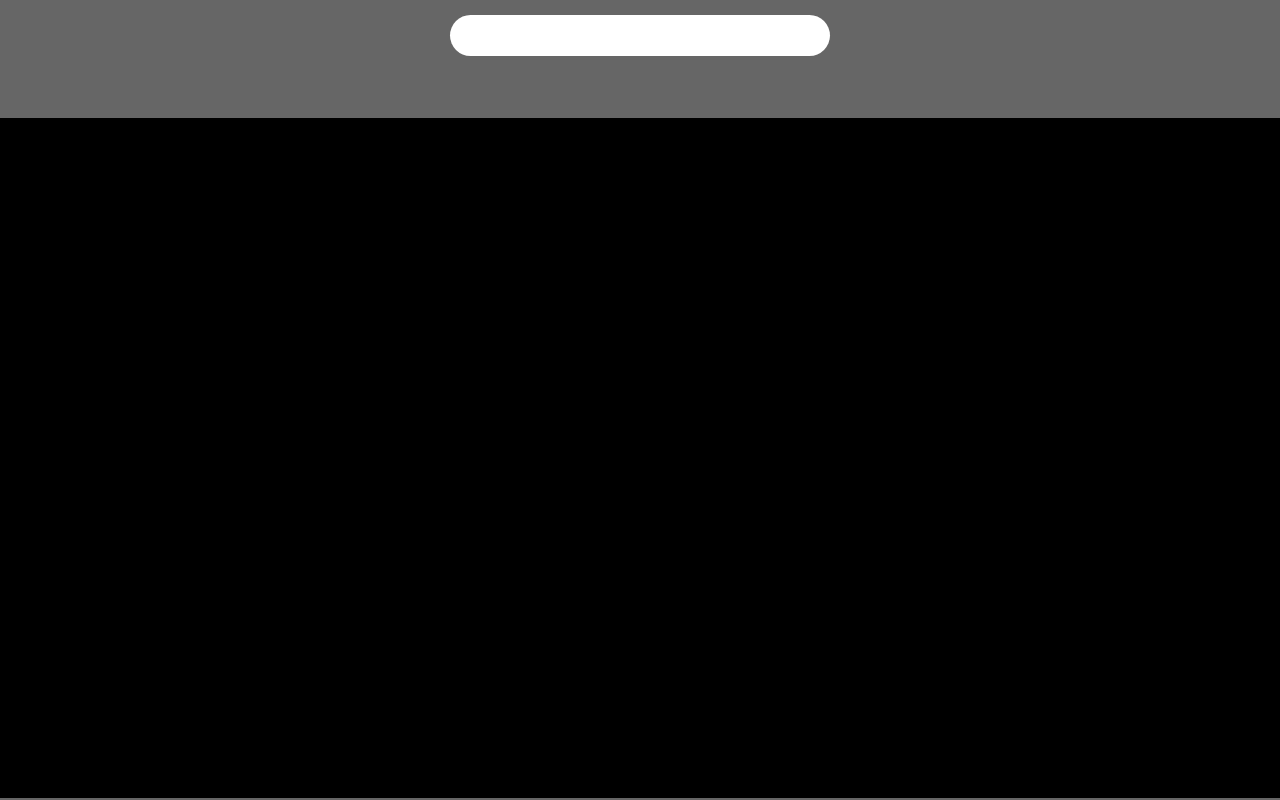
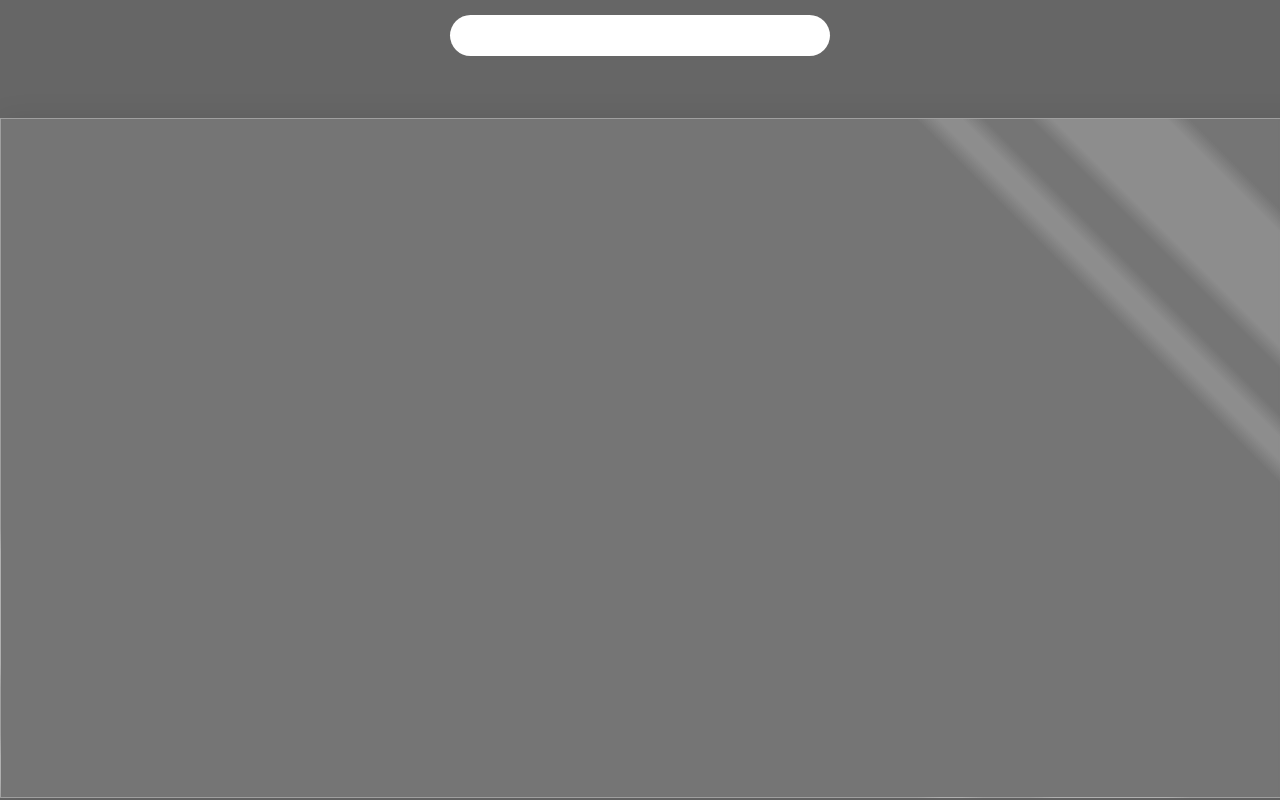
Before and after one commit to tg0xff/top-weather-app, a website built with webpack: page src/index.html in a window 1280 px wide. Shown: the top 800 px of the page. Built offline with nearby package versions, Linux system fonts and the light colour scheme.

Commit message:
Make weather-window look like glass

```diff
--- a/src/style.css
+++ b/src/style.css
@@ -40,8 +40,11 @@ input.search {
 .weather-window {
   width: 1600px;
   height: 680px;
-  background-color: #000;
   padding: 11px;
+  background: linear-gradient(45deg, rgba(255, 255, 255, 0.1) 70%, rgb(200, 200, 200, 0.4) 71% 72%, rgba(255, 255, 255, 0.1) 73% 75%, rgb(200, 200, 200, 0.4) 76% 81%, rgba(255, 255, 255, 0.1) 82% 100%);
+  backdrop-filter: blur(2px);
+  border: 1px solid rgba(255, 255, 255, 0.3);
+  box-shadow: 0 4px 30px rgba(0, 0, 0, 0.1);
 }
 
 .no-data {
```
